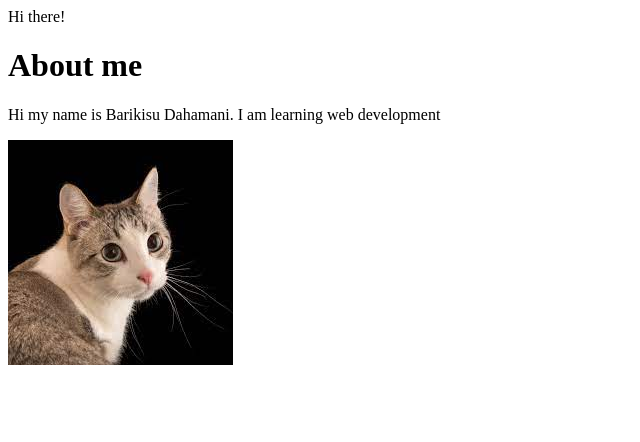
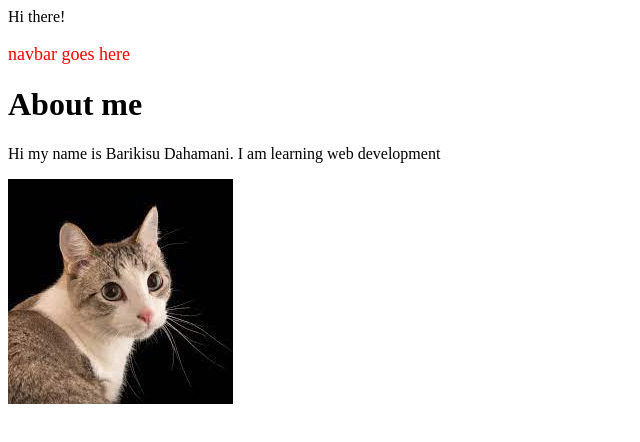
Before and after one commit to Barikisu1/my-first-repository, a plain HTML site: page index.html in a window 1280 px wide. Shown: the whole page, without its empty margins (0-640 px from the left). Drawn offline with Linux system fonts and the light colour scheme.

Commit message:
updated index.html

```diff
--- a/index.html
+++ b/index.html
@@ -11,10 +11,11 @@
 </head>
 <!--this tag tells the brower the code inside needs to be executed first-->
 <body>
-    <p style="color: red; font-size: large;" navbar goes here</p>
+    <p style="color: red;font-size: large;">navbar goes here</p>
 <!--this tag displays the content of the brwoer-->
     <h1>About me</h1>
     <p>Hi my name is Barikisu Dahamani. I am learning web development</p>
+    <p
     <!--this tag blocks a bunch into a paragraph-->
     <img src="cat.jpg.jpg" alt="this image is an image from national geography">
 <!--the img tag is used to add images inside the webpage/website-->
```
